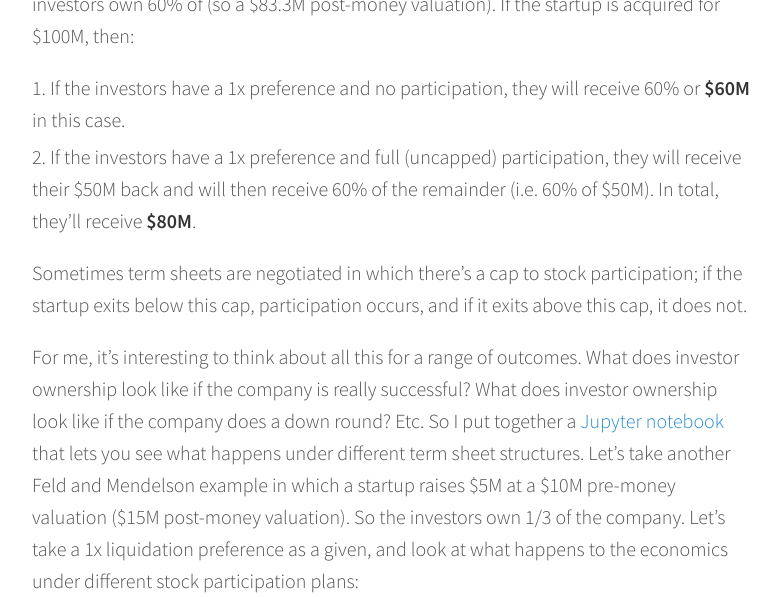
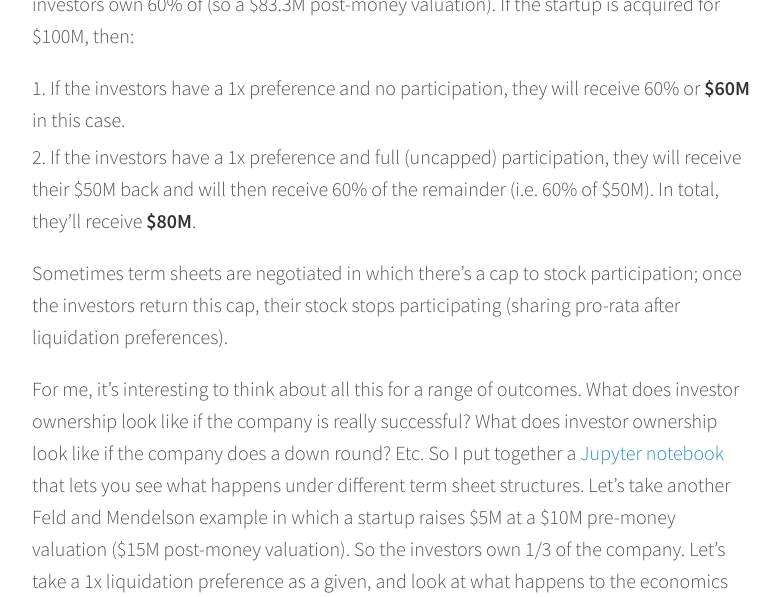
Before and after one commit to sl8r000/carried-interests, a Jekyll site: the page built from _posts/2016-04-24-preference-and-preferred.md, in a window 1280 px wide and 1400 px high, scrolled down 937 px, cut to the strip 0-597 px from the top of the window. Shown: the whole strip, without its empty margins (248-1028 px from the left). Built offline with Jekyll 4.4.1, drawn with Linux system fonts in a browser that asks for light colours; some of the changed text lies outside the part shown.

```diff
--- a/_posts/2016-04-24-preference-and-preferred.md
+++ b/_posts/2016-04-24-preference-and-preferred.md
@@ -13,7 +13,7 @@ Brad and Feld have an illustrative example for a startup that raises $50M and wh
 1. If the investors have a 1x preference and no participation, they will receive 60% or **$60M** in this case.
 2. If the investors have a 1x preference and full (uncapped) participation, they will receive their $50M back and will then receive 60% of the remainder (i.e. 60% of $50M). In total, they'll receive **$80M**.
 
-Sometimes term sheets are negotiated in which there's a cap to stock participation; if the startup exits below this cap, participation occurs, and if it exits above this cap, it does not.
+Sometimes term sheets are negotiated in which there's a cap to stock participation; once the investors return this cap, their stock stops participating (sharing pro-rata after liquidation preferences).
 
 For me, it's interesting to think about all this for a range of outcomes. What does investor ownership look like if the company is really successful? What does investor ownership look like if the company does a down round? Etc. So I put together a [Jupyter notebook](https://gist.github.com/sl8r000/35003252f53523578d37ebdaa1c43598) that lets you see what happens under different term sheet structures. Let's take another Feld and Mendelson example in which a startup raises $5M at a $10M pre-money valuation ($15M post-money valuation). So the investors own 1/3 of the company. Let's take a 1x liquidation preference as a given, and look at what happens to the economics under different stock participation plans:
 
```
Also changed, not shown: other parts of _posts/2016-04-24-preference-and-preferred.md (+1 -1 lines).
